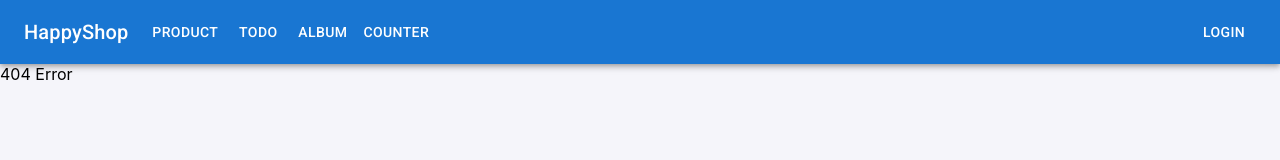
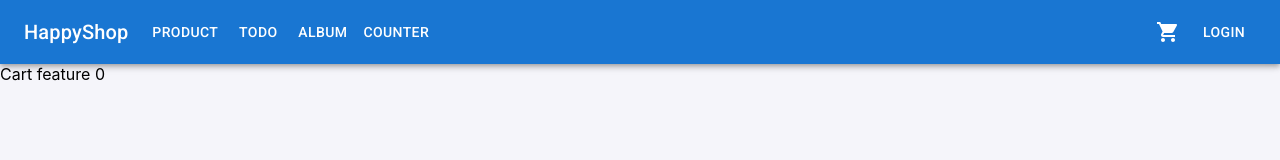
Before and after one commit to TranQuocViet26701/react-learning, a React (Create React App) app: page /cart in a window 1280 px wide. Before the commit this address had no page. Shown: the top 160 px of the page. Built offline with nearby package versions, Linux system fonts and the light colour scheme.

Commit message:
Init cart page

```diff
--- a/src/App.js
+++ b/src/App.js
@@ -3,6 +3,7 @@ import './App.scss';
 import Header from './components/Header';
 import NotFound from './components/NotFound';
 import AlbumFeature from './features/Album';
+import CartFeature from './features/Cart';
 import CounterFeature from './features/Counter';
 import ProductFeature from './features/Product';
 import TodoFeature from './features/Todo';
@@ -19,6 +20,7 @@ function App() {
         <Route path="/todos" component={TodoFeature} />
         <Route path="/albums" component={AlbumFeature} />
         <Route path="/products" component={ProductFeature} />
+        <Route path="/cart" component={CartFeature} />
 
         <Route component={NotFound} />
       </Switch>
--- a/src/app/store.js
+++ b/src/app/store.js
@@ -1,10 +1,12 @@
 import { configureStore } from '@reduxjs/toolkit';
 import userReducer from '../features/Auth/userSlice';
 import counterReducer from '../features/Counter/counterSlice';
+import cartReducer from '../features/Cart/cartSlice';
 
 const rootReducer = {
   counter: counterReducer,
   user: userReducer,
+  cart: cartReducer,
 };
 
 const store = configureStore({
--- a/src/components/Header/index.jsx
+++ b/src/components/Header/index.jsx
@@ -1,7 +1,9 @@
 import { Close as CloseIcon, Menu as MenuIcon } from '@mui/icons-material';
+import ShoppingCartIcon from '@mui/icons-material/ShoppingCart';
 import {
   AppBar,
   Avatar,
+  Badge,
   Box,
   Button,
   Container,
@@ -18,10 +20,11 @@ import DialogContent from '@mui/material/DialogContent';
 import * as React from 'react';
 import { useState } from 'react';
 import { useDispatch, useSelector } from 'react-redux';
-import { NavLink } from 'react-router-dom';
+import { NavLink, useHistory } from 'react-router-dom';
 import Login from '../../features/Auth/components/Login';
 import Register from '../../features/Auth/components/Register';
 import { logout } from '../../features/Auth/userSlice';
+import { cartItemsCountSelector } from '../../features/Cart/selectors';
 
 const pages = [
   {
@@ -49,9 +52,11 @@ const MODE = {
 
 function Header(props) {
   const user = useSelector((state) => state.user);
+  const cartItemsCount = useSelector(cartItemsCountSelector);
   const dispatch = useDispatch();
   const { current } = user;
   const isLoggedIn = !!current.id;
+  const history = useHistory();
 
   const [anchorElNav, setAnchorElNav] = useState(null);
   const [anchorEl, setAnchorEl] = useState(null);
@@ -89,6 +94,10 @@ function Header(props) {
     dispatch(action);
 
     setAnchorEl(null);
+  };
+
+  const handleCartClick = () => {
+    history.push('/cart');
   };
 
   return (
@@ -183,6 +192,17 @@ function Header(props) {
               </Tooltip>
             )}
 
+            <IconButton
+              size="large"
+              aria-label=""
+              color="inherit"
+              onClick={handleCartClick}
+            >
+              <Badge badgeContent={cartItemsCount} color="error">
+                <ShoppingCartIcon />
+              </Badge>
+            </IconButton>
+
             {!isLoggedIn && (
               <Button sx={{ color: '#fff' }} onClick={handleClickOpenDialog}>
                 Login
--- /dev/null
+++ b/src/features/Cart/cartSlice.js
@@ -0,0 +1,56 @@
+import { createSlice } from '@reduxjs/toolkit';
+
+const cartSlice = createSlice({
+  name: 'cart',
+  initialState: {
+    isShowMiniCart: false,
+    cartItems: [],
+  },
+  reducers: {
+    showMiniCart: (state) => {
+      state.isShowMiniCart = true;
+    },
+    hideMiniCart: (state) => {
+      state.isShowMiniCart = false;
+    },
+
+    addToCart: (state, action) => {
+      const newItem = action.payload;
+
+      const index = state.cartItems.findIndex((item) => item.id === newItem.id);
+
+      if (index >= 0) {
+        state.cartItems[index].quantity += newItem.quantity;
+      } else {
+        state.cartItems.push(newItem);
+      }
+    },
+
+    setQuantity: (state, action) => {
+      const { id, quantity } = action.payload;
+
+      const index = state.cartItems.findIndex((item) => item.id === id);
+
+      if (index >= 0) {
+        state.cartItems[index].quantity = quantity;
+      }
+    },
+
+    removeFromCart: (state, action) => {
+      const idNeedToRemove = action.payload;
+      state.cartItems = state.cartItems.filter(
+        (item) => item.id !== idNeedToRemove
+      );
+    },
+  },
+});
+
+const { actions, reducer } = cartSlice;
+export const {
+  showMiniCart,
+  hideMiniCart,
+  addToCart,
+  setQuantity,
+  removeFromCart,
+} = actions;
+export default reducer;
--- /dev/null
+++ b/src/features/Cart/index.jsx
@@ -0,0 +1,13 @@
+import React from 'react';
+import { useSelector } from 'react-redux';
+import { cartTotalSelector } from './selectors';
+
+function CartFeature(props) {
+  const cartTotal = useSelector(cartTotalSelector);
+
+  return <div>{`Cart feature ${cartTotal}`}</div>;
+}
+
+CartFeature.propTypes = {};
+
+export default CartFeature;
--- /dev/null
+++ b/src/features/Cart/selectors.js
@@ -0,0 +1,19 @@
+import { createSelector } from '@reduxjs/toolkit';
+
+const cartItemsSelector = (state) => state.cart.cartItems;
+
+export const cartItemsCountSelector = createSelector(
+  cartItemsSelector,
+  (cartItems) => {
+    return cartItems.reduce((count, item) => count + item.quantity, 0);
+  }
+);
+
+export const cartTotalSelector = createSelector(
+  cartItemsSelector,
+  (cartItems) =>
+    cartItems.reduce(
+      (total, item) => total + item.quantity * item.product.salePrice,
+      0
+    )
+);
--- a/src/features/Product/pages/DetailPage.jsx
+++ b/src/features/Product/pages/DetailPage.jsx
@@ -7,7 +7,9 @@ import {
   Paper,
 } from '@mui/material';
 import React from 'react';
+import { useDispatch } from 'react-redux';
 import { Route, Switch, useRouteMatch } from 'react-router-dom';
+import { addToCart } from '../../Cart/cartSlice';
 import AddToCart from '../components/AddToCart';
 import ProductAdditional from '../components/ProductAdditional';
 import ProductDescription from '../components/ProductDescription';
@@ -22,11 +24,18 @@ function DetailPage() {
     params: { productId },
     url,
   } = useRouteMatch();
+  const dispatch = useDispatch();
 
   const { product, loading } = useProductDetail(productId);
 
   const handleAddToCartSubmit = (formValues) => {
-    console.log('Add to cart: ', formValues);
+    const action = addToCart({
+      id: product.id,
+      product,
+      quantity: formValues.quantity,
+    });
+
+    dispatch(action);
   };
 
   if (loading) {
```
